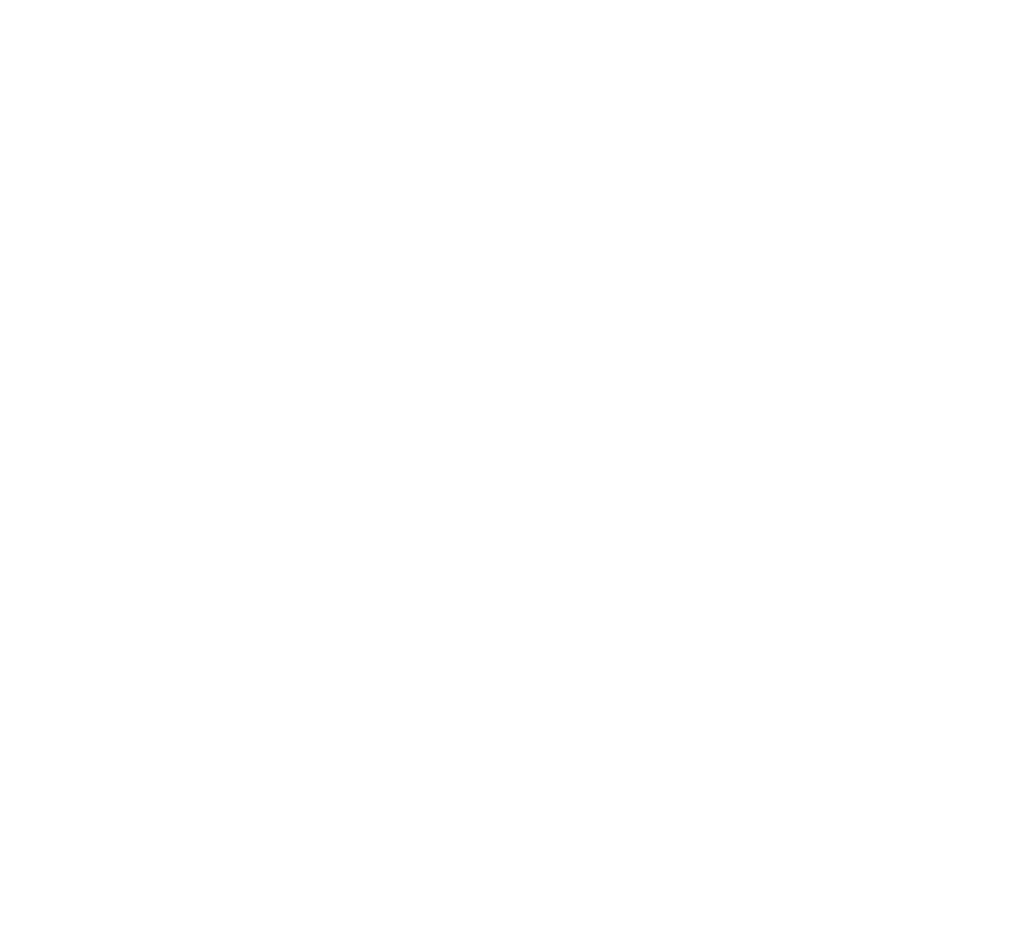
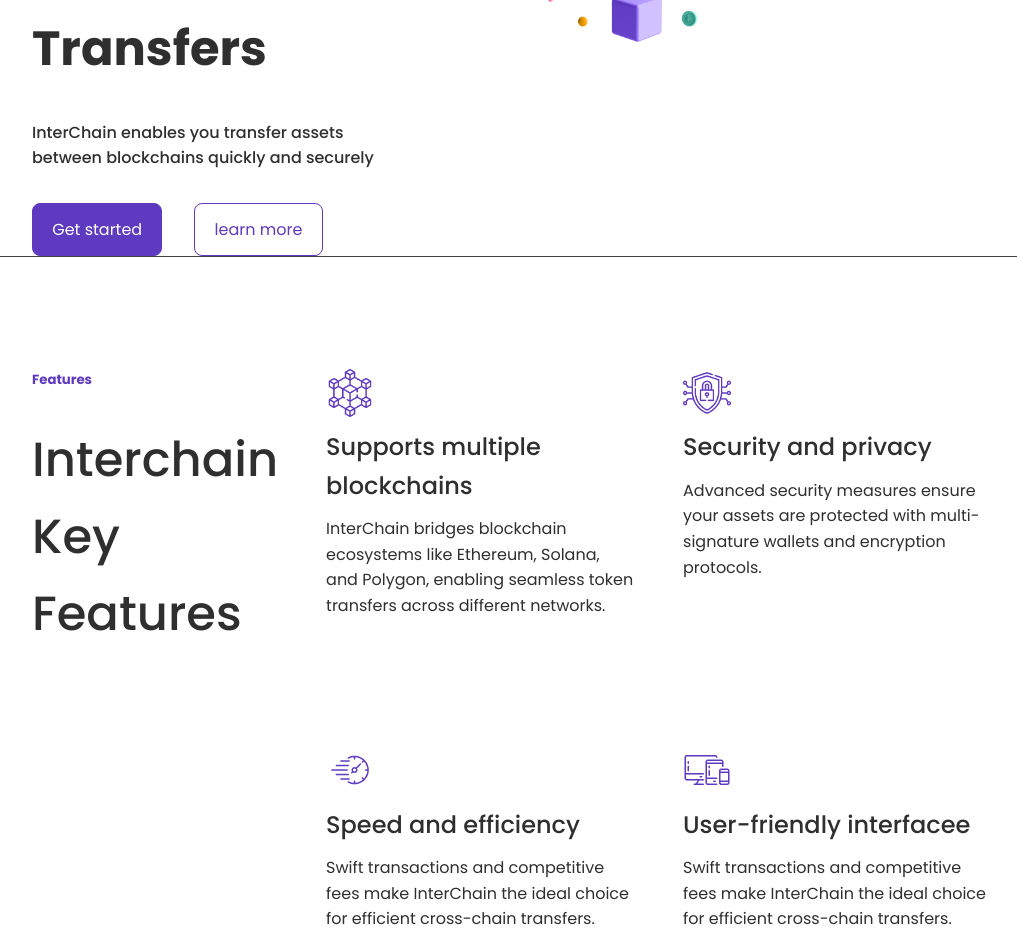
Before and after one commit to Kodenaime/interchain, a React (Create React App) app: page / in a window 1280 px wide. Shown: the part 340-1292 px from the top of the page, without its empty margins (128-1145 px from the left). Before the commit the page ends 800 px from the top, so only its background shows below. Built offline with nearby package versions, Linux system fonts and the light colour scheme.

Commit message:
features section started

```diff
--- a/src/Components/Features/Features.jsx
+++ b/src/Components/Features/Features.jsx
@@ -1,9 +1,50 @@
 import React from 'react'
 import './features.css'
+import blockchain from '../../Assets/blockchain.png'
+import cyber from '../../Assets/cyber-security.png'
+import deadline from '../../Assets/deadline.png'
+import responsive from '../../Assets/responsive.png'
 
 const Features = () => {
   return (
-    <div>Features</div>
+    <div className="wrapper">
+        <section className="features container">
+      <div className="left">
+          <h5>Features</h5>
+          <h2>Interchain <br /> Key <br /> Features</h2>
+      </div>
+
+      <div className="right">
+          <div className="fcards">
+            <i><img src={blockchain} alt="" /></i>
+            <h4>Supports multiple blockchains</h4>
+            <p>InterChain bridges blockchain ecosystems like Ethereum, Solana, and Polygon, enabling seamless
+              token transfers across different networks.</p>
+          </div>
+          <div className="fcards">
+            <i><img src={cyber} alt="" /></i>
+            <h4>Security and privacy</h4>
+            <p>Advanced security measures ensure your assets are protected with multi-signature
+               wallets and encryption protocols.</p>
+          </div>
+          <div className="fcards">
+            <i><img src={deadline} alt="" /></i>
+            <h4>Speed and efficiency</h4>
+            <p>Swift transactions and competitive fees make InterChain the
+               ideal choice for efficient cross-chain transfers.</p>
+          </div>
+          <div className="fcards">
+            <i><img src={responsive} alt="" /></i>
+            <h4>User-friendly interfacee</h4>
+            <p>Swift transactions and competitive fees make InterChain the ideal
+               choice for efficient cross-chain transfers.</p>
+          </div>
+      </div>
+
+    </section>
+    <div className="border"></div>
+    </div>
+
   )
 }
 
--- a/src/Components/Features/features.css
+++ b/src/Components/Features/features.css
@@ -0,0 +1,45 @@
+.features {
+    display: flex;
+    gap: 3rem;
+}
+
+.left {
+    justify-content: flex-start;
+}
+
+.left h5 {
+    font-weight: bolder;
+    color: var(--color-primary);
+}
+
+.left h2 {
+    font-size: 3rem;
+}
+
+i img {
+    width: 3rem;
+    height: 3rem;
+}
+
+.right {
+    display: grid;
+    grid-template-columns: 1fr 1fr;
+    gap: 3rem;
+}
+
+.fcards {
+    display: flex;
+    flex-direction: column;
+    gap: 0.7rem;
+    margin-bottom: 5rem;
+}
+
+.fcards h4 {
+    font-size: 1.5rem;
+    font-weight: 500;
+}
+
+.fcards p {
+    font-size: 1rem;
+    font-weight: 400;
+}
--- a/src/Components/Hero/Hero.jsx
+++ b/src/Components/Hero/Hero.jsx
@@ -1,9 +1,37 @@
 import React from 'react'
 import './hero.css'
+import chain from '../../Assets/chain.png'
 
 const Hero = () => {
   return (
-    <div>Hero</div>
+    <div className="wrapper">
+        <section className="hero container">
+      <div className="left">
+        <h1>
+          Seamless <br /> Cross-Chain <br /> Transfers
+        </h1>
+        <h4>
+          InterChain enables you transfer assets <br /> between blockchains quickly and securely
+        </h4>
+        <div className="btns">
+          <div className="btn">
+            Get started
+          </div>
+          <div className="btn-primary">
+            learn more
+          </div>
+        </div>
+      </div>
+      <div className="right">
+        <img src={chain} alt="" />
+      </div>
+    </section>
+
+    <div className="border"></div>
+
+
+    </div>
+
   )
 }
 
--- a/src/Components/Hero/hero.css
+++ b/src/Components/Hero/hero.css
@@ -0,0 +1,26 @@
+.hero {
+    display: grid;
+    grid-template-columns: 1fr 1fr;
+    gap: 3rem;
+}
+
+.left {
+    display: flex;
+    flex-direction: column;
+    gap: 2rem;
+    justify-content: center;
+}
+
+.left h1 {
+    font-weight: bolder;
+    font-size: 3rem;
+}
+
+.left h4 {
+    font-size: 1rem;
+}
+
+.btns {
+    display: flex;
+    gap: 2rem;
+}
--- a/src/index.css
+++ b/src/index.css
@@ -38,16 +38,23 @@ html {
 
 body {
     font-family: 'Poppins', sans-serif;
-    color: var(--color-white);
+    color: var(--color-black);
     line-height: 1.6;
 }
 
 
 /* GENERAL STYLES */
 
+
 .container {
     width: var(--container-width-lg);
     margin: 0 auto;
+}
+
+.border {
+    border-bottom: 0.2px solid #444;
+    width: 100vw;
+    margin-bottom: 7rem;
 }
 
 h1, h2, h3, h4, h5 {
@@ -58,9 +65,8 @@ h1 {
     font-size: 2.5rem;
 }
 
-section {
-    margin-top: 8rem;
-    /* height: 100vh; */
+.wrapper {
+    margin-top: 7rem;
 }
 
 section > h5 {
@@ -83,7 +89,7 @@ a {
 }
 
 a:hover {
-  transform: scaleX(1.1);
+  transform: scale(1.2);
 }
 
 .btn {
@@ -106,10 +112,15 @@ a:hover {
 }
 
 .btn-primary {
-    background: var(--color-primary);
-    color: var(--color-black);
-    padding: 0.7rem 1rem;
-    border-radius: 0.4rem;
+    width: max-content;
+    display: inline-block;
+    color: var(--color-primary);
+    background: var(--color-white);
+    padding: 0.8rem 1.2rem;
+    border-radius: 0.5rem;
+    cursor: pointer;
+    border: 1px solid var(--color-primary);
+    transition: var(--transition);
 
 }
 
```
